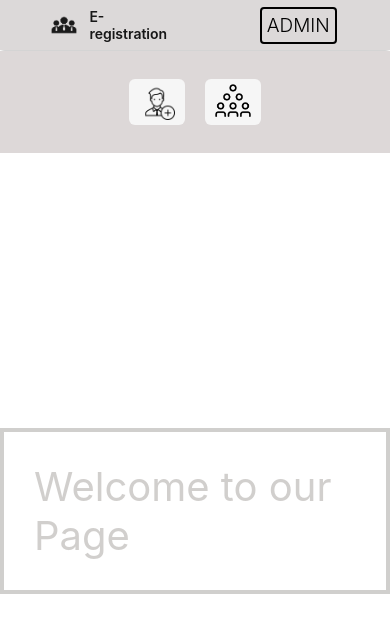
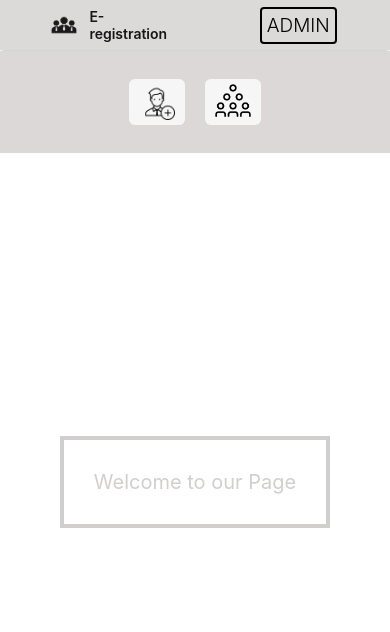
Before and after one commit to GillolaHemaVardhanReddy/E-registration-admin, a React (Create React App) app: page / in a window 390 px wide. Shown: the top 632 px of the page. Built offline with nearby package versions, Linux system fonts and the light colour scheme.

Commit message:
added media quaries

```diff
--- a/src/Pages/Home.css
+++ b/src/Pages/Home.css
@@ -32,5 +32,12 @@
 @media all and (max-width:480px){
     .home{
         flex-direction: column;
+
+    }
+    .none-selected p{
+        font-size: 20px;
+    }
+    .none-selected{
+        height: 78vh;
     }
 }
```
